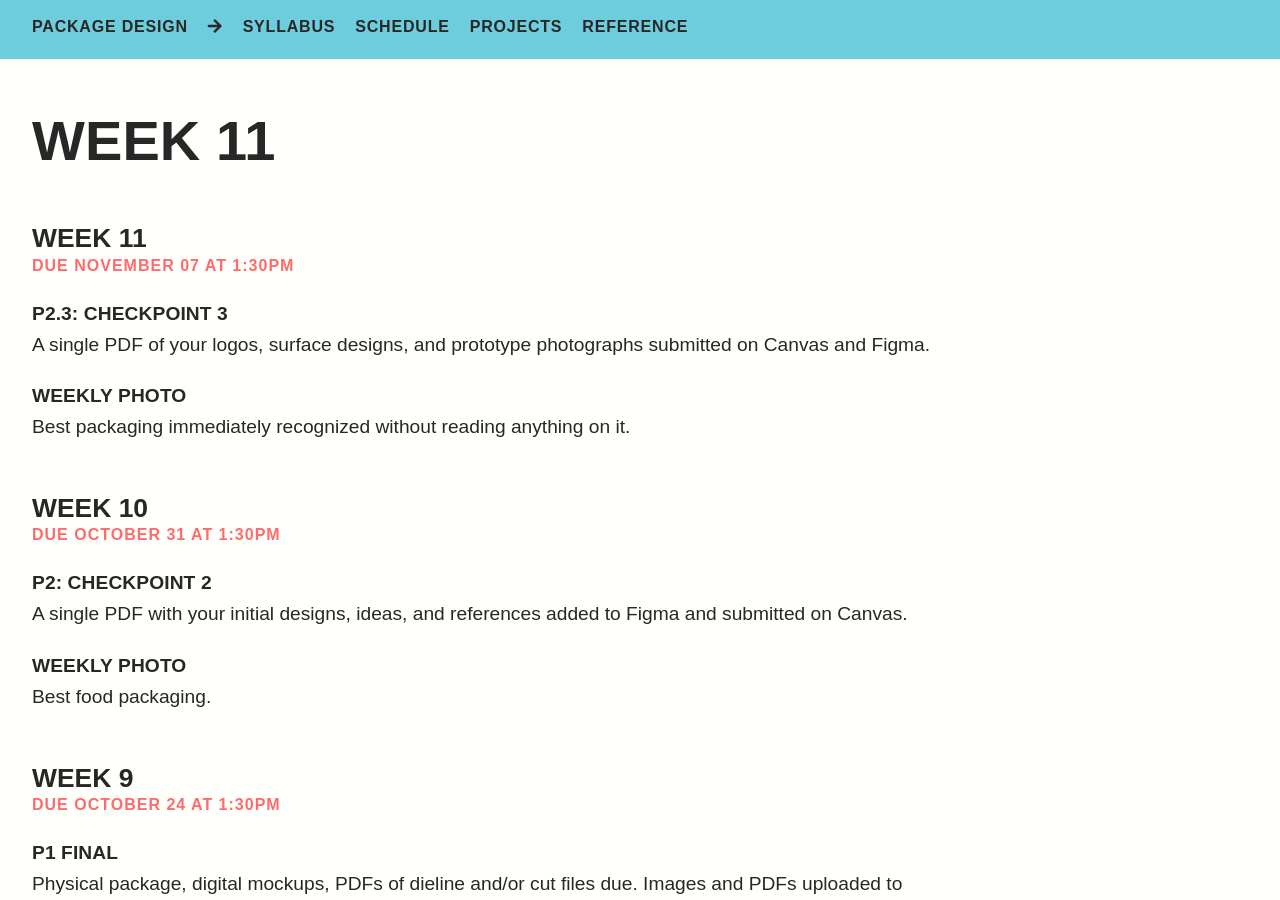
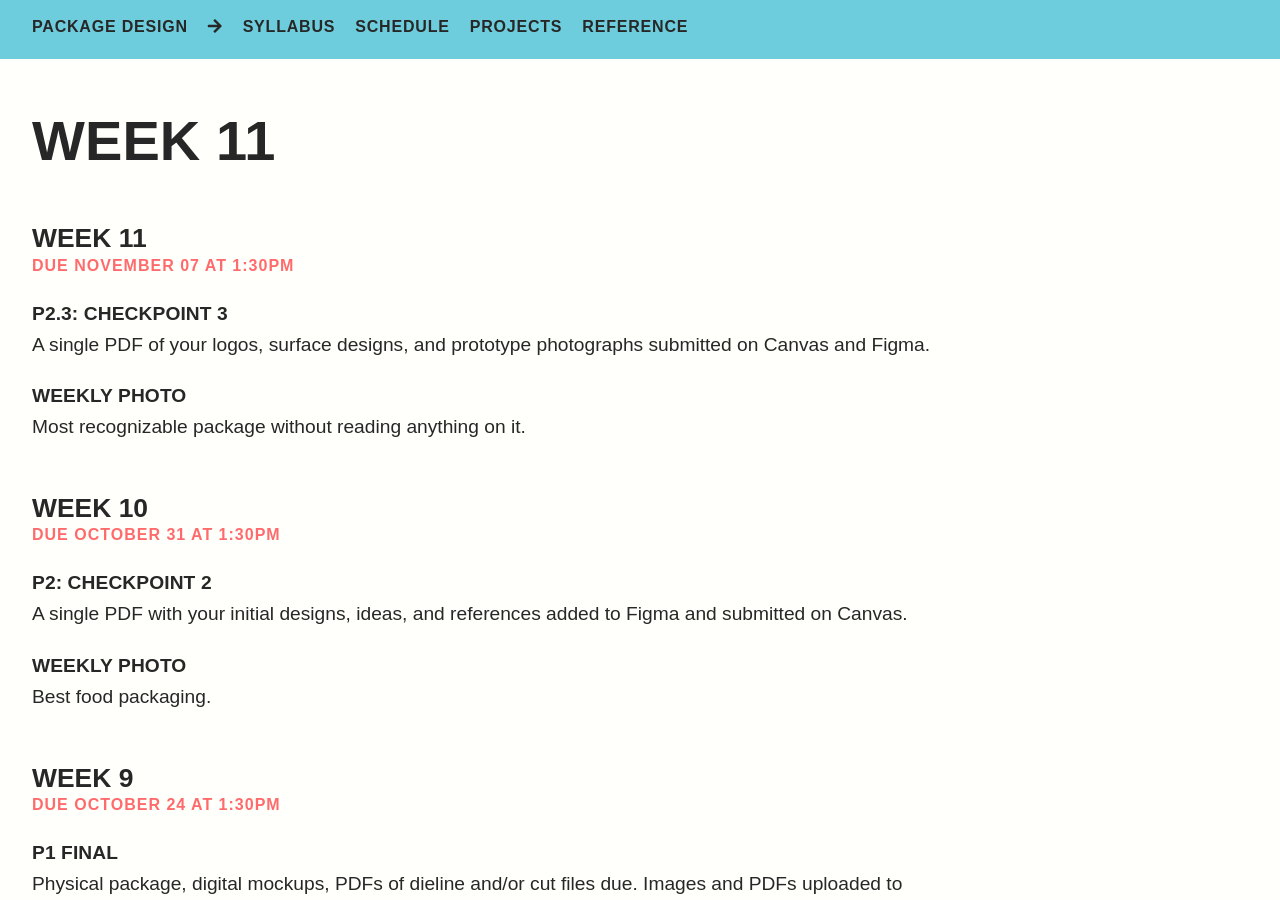
Before and after one commit to gmu-gd/package24-fall, a Jekyll site: the page built from _posts/due/2024-10-31-due.md, in a window 1280 px wide and 900 px high. Built offline with Jekyll 4.4.1, drawn with Linux system fonts in a browser that asks for light colours; some web fonts are replaced.

Commit message:
Update 2024-10-31-due.md

```diff
--- a/_posts/due/2024-10-31-due.md
+++ b/_posts/due/2024-10-31-due.md
@@ -9,4 +9,4 @@ day: week
 A single PDF of your logos, surface designs, and prototype photographs submitted on Canvas and Figma.
 
 #### Weekly Photo
-Best packaging immediately recognized without reading anything on it.
+Most recognizable package without reading anything on it.
```
